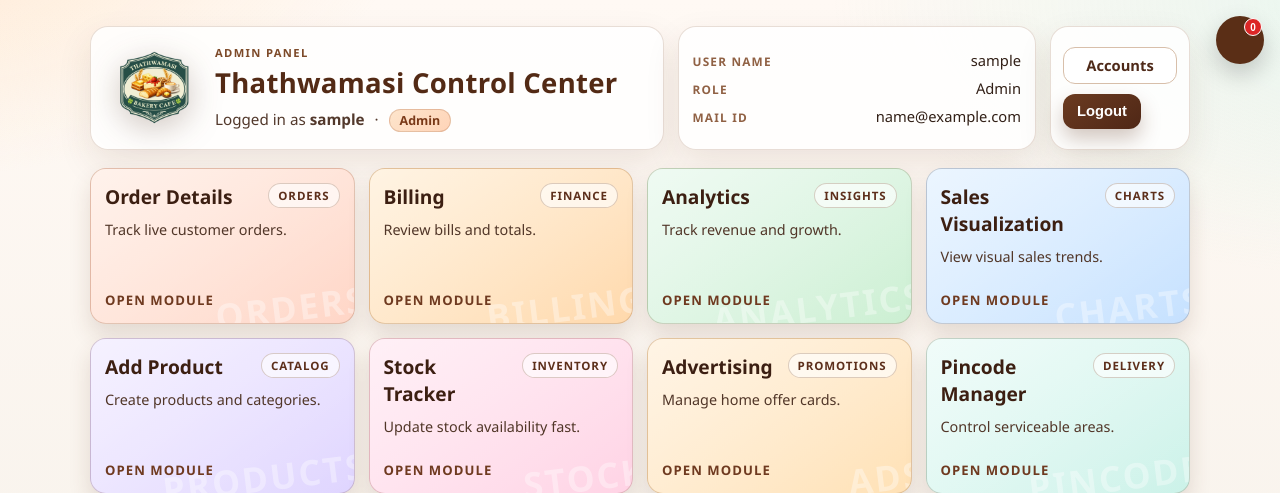
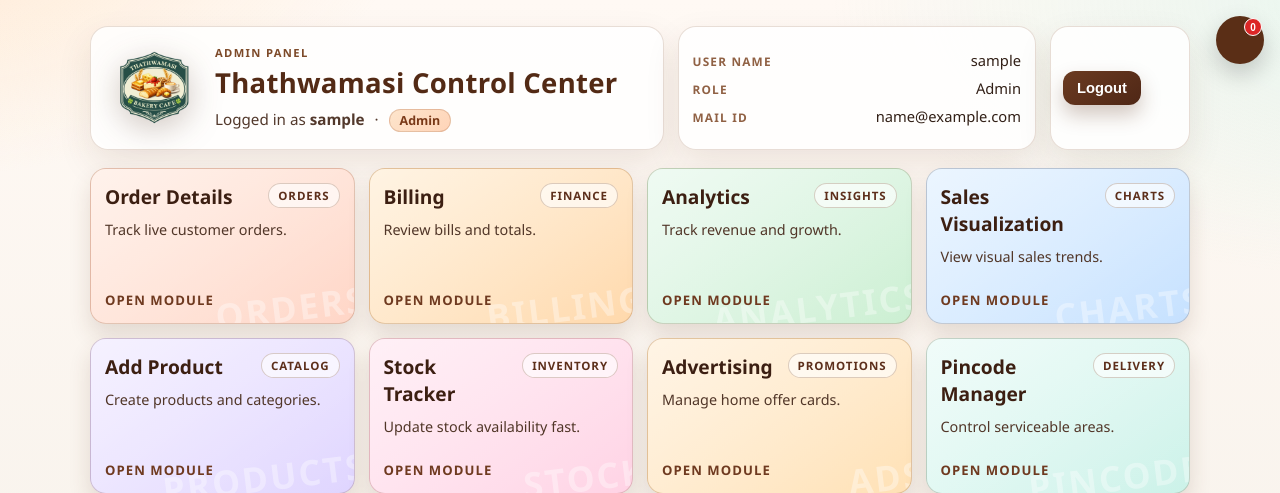
Before and after one commit to AnujMishra77000/suneil_cafe, a Django app: page /admin-dashboard/ in a window 1280 px wide. Shown: the top 493 px of the page. Run offline with Django 5.2, Linux system fonts and the light colour scheme; the visitor is signed in with stand-in values (Sample User, id 1); data that the repository does not hold is empty; parts of the project's set-up code (start-up, migrations or seed data) failed here and were passed over.

Commit message:
New_59 commit

```diff
--- a/orders/templates/orders/admin_dashboard.html
+++ b/orders/templates/orders/admin_dashboard.html
@@ -29,7 +29,6 @@
                 <span class="user-row"><strong>Mail ID</strong><em>{{ request.user.email|default:"-" }}</em></span>
             </div>
             <div class="dashboard-actions">
-                <a href="/admin-dashboard/team/" class="btn btn-secondary">Accounts</a>
                 <form method="post" action="{% url 'dashboard-auth-logout' %}" class="logout-form">
                     {% csrf_token %}
                     <button type="submit" class="btn btn-primary">Logout</button>
```
